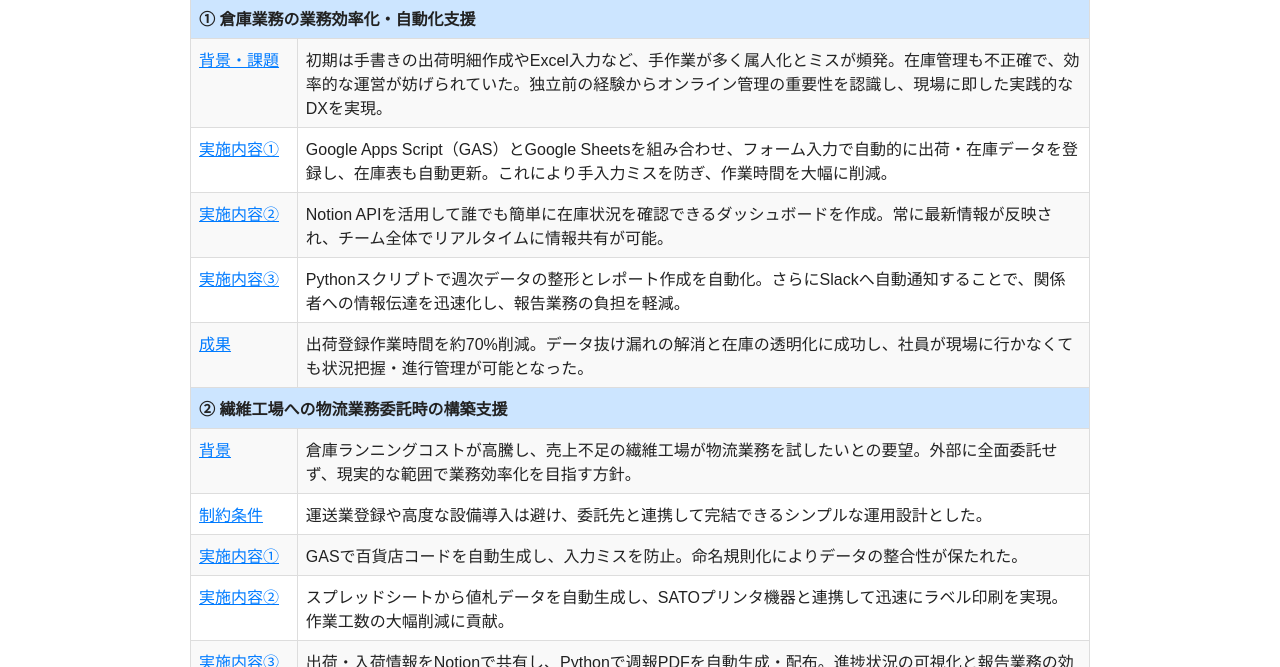
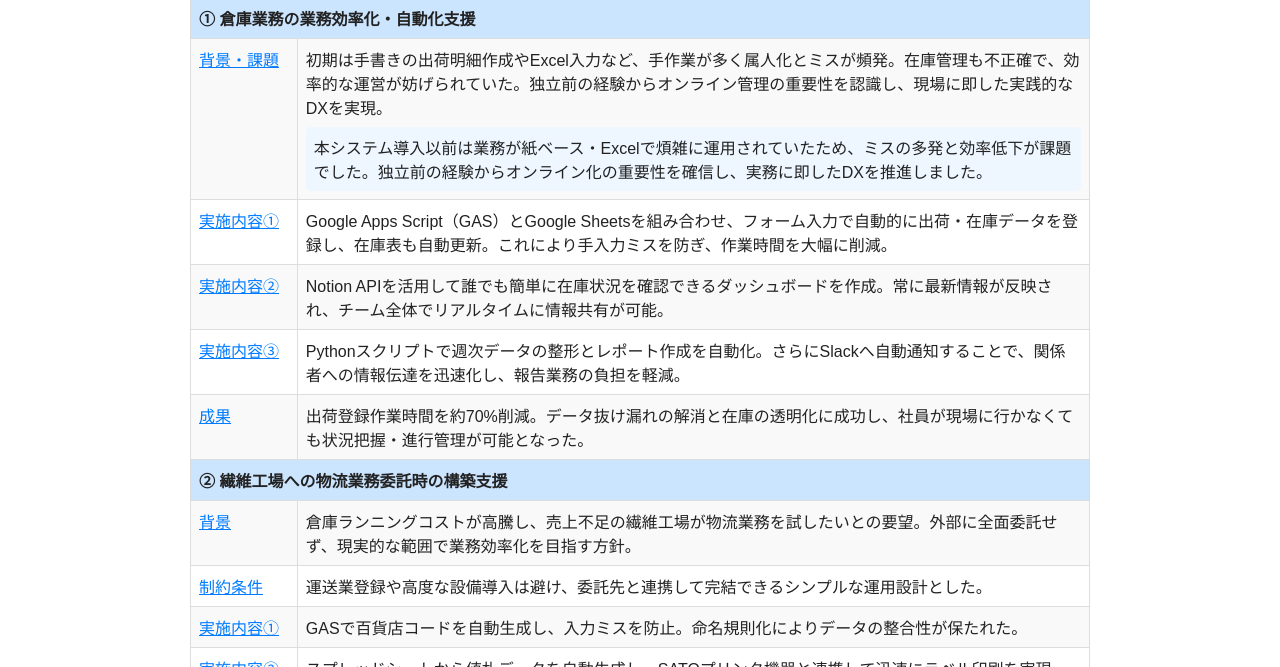
Before and after one commit to chabo452/logi-dx-skill-transfer, a plain HTML site: page index.html in a window 1280 px wide. Both pictures are taken after a click on the element "背景・課題". Shown: the part 133-800 px from the top of the page. Drawn offline with Linux system fonts and the light colour scheme.

Commit message:
コミットメッセージ

```diff
--- a/index.html
+++ b/index.html
@@ -283,5 +283,18 @@
     </a>
   </div>
 </div>
+
+<script>
+function toggleDetail(id) {
+  const elem = document.getElementById(id);
+  if (!elem) return;
+  if (elem.style.display === 'block') {
+    elem.style.display = 'none';
+  } else {
+    elem.style.display = 'block';
+  }
+}
+</script>
+
 </body>
 </html>
```
